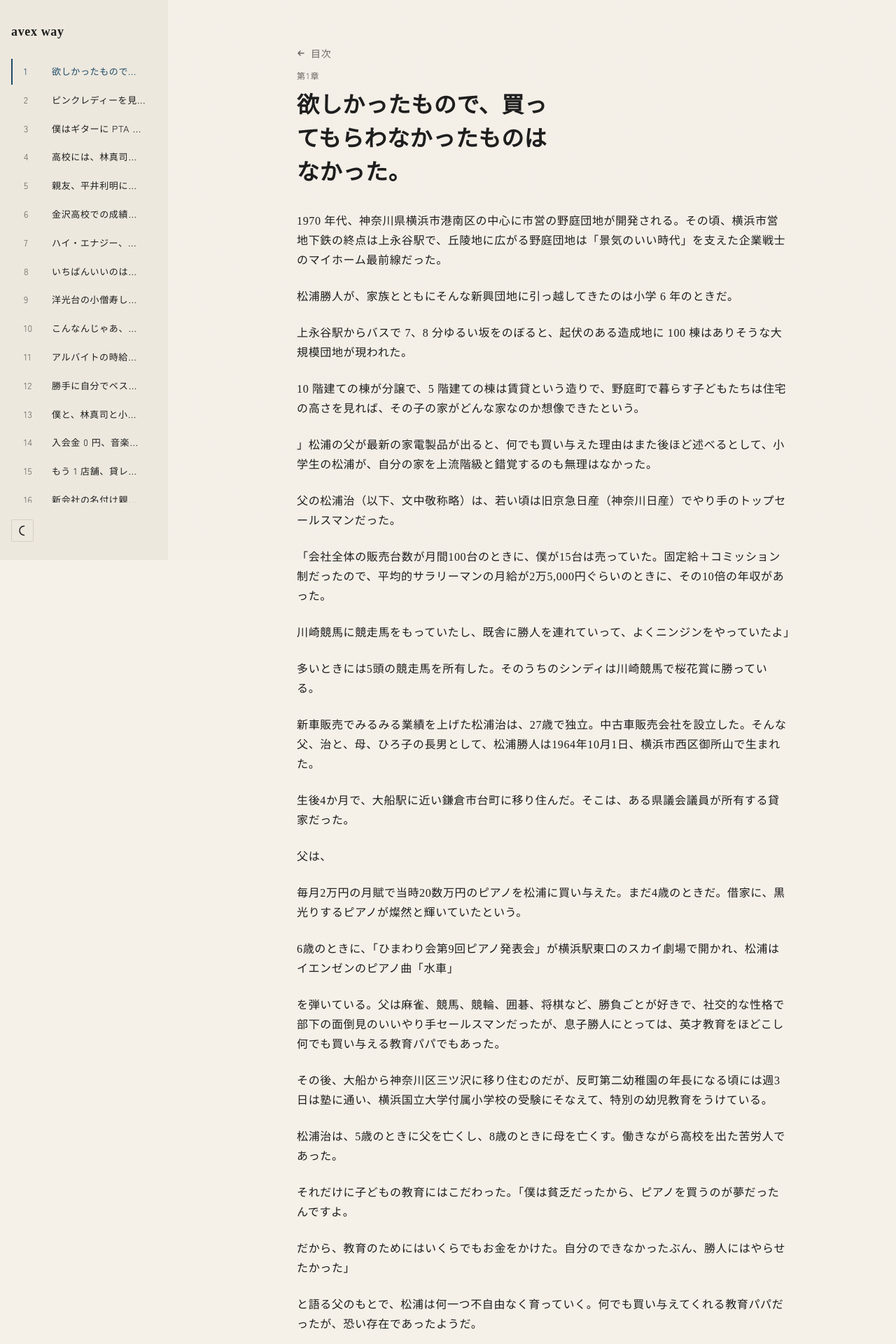
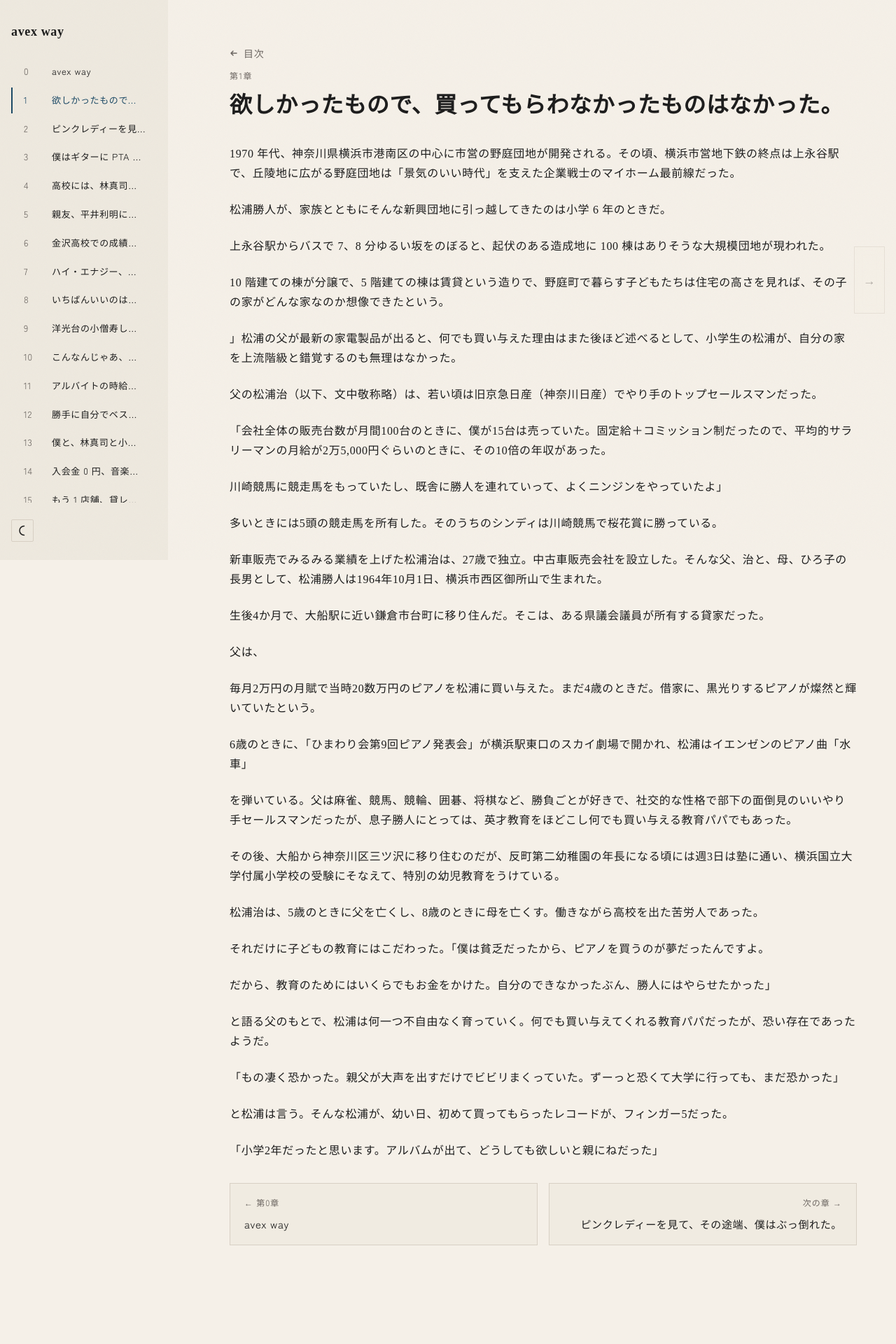
Before and after one commit to schroneko/avexway, a React (Vite) app: page /0001 in a window 1280 px wide. Shown: the top 1920 px of the page at 70% size. After the commit the page ends 1875 px from the top, so only its background shows below. Built offline with nearby package versions, Linux system fonts and the light colour scheme.

Commit message:
Refine chapter navigation and add chapter zero

```diff
--- a/src/components/Sidebar.tsx
+++ b/src/components/Sidebar.tsx
@@ -15,7 +15,7 @@ function formatChapterNumber(id: string) {
 export function Sidebar({ isOpen, onClose }: SidebarProps) {
   const location = useLocation();
   const listRef = useRef<HTMLOListElement>(null);
-  const activeChapterId = chapters.find((chapter) => location.pathname === `/${chapter.id}`)?.id ?? null;
+  const activeChapterId = location.pathname === "/" ? "0000" : chapters.find((chapter) => location.pathname === `/${chapter.id}`)?.id ?? null;
 
   useEffect(() => {
     if (!activeChapterId) {
@@ -39,6 +39,18 @@ export function Sidebar({ isOpen, onClose }: SidebarProps) {
       </div>
       <nav className="sidebar-nav">
         <ol className="sidebar-chapter-list" ref={listRef}>
+          <li>
+            <NavLink
+              className={({ isActive }) => `sidebar-link${isActive ? ' is-active' : ''}`}
+              data-chapter-id="0000"
+              end
+              onClick={onClose}
+              to="/"
+            >
+              <span className="sidebar-link-index">0</span>
+              <span className="sidebar-link-title">{siteTitle}</span>
+            </NavLink>
+          </li>
           {chapters.map((chapter) => (
             <li key={chapter.id}>
               <NavLink
--- a/src/hooks/useKeyboardNav.ts
+++ b/src/hooks/useKeyboardNav.ts
@@ -2,8 +2,10 @@ import { useEffect, useState } from 'react';
 import { useLocation, useNavigate } from 'react-router-dom';
 
 type KeyboardNavOptions = {
-  nextChapterId?: string | null;
-  previousChapterId?: string | null;
+  nextPath?: string | null;
+  previousPath?: string | null;
+  nextIndicator?: string | null;
+  previousIndicator?: string | null;
 };
 
 const indicatorStorageKey = 'keyboard-nav-indicator';
@@ -18,7 +20,12 @@ function isTypingTarget(element: Element | null) {
   return element.isContentEditable || tagName === 'input' || tagName === 'textarea' || tagName === 'select';
 }
 
-export function useKeyboardNav({ nextChapterId, previousChapterId }: KeyboardNavOptions) {
+export function useKeyboardNav({
+  nextPath,
+  previousPath,
+  nextIndicator,
+  previousIndicator,
+}: KeyboardNavOptions) {
   const location = useLocation();
   const navigate = useNavigate();
   const [indicator, setIndicator] = useState<string | null>(null);
@@ -54,16 +61,20 @@ export function useKeyboardNav({ nextChapterId, previousChapterId }: KeyboardNav
 
       const key = event.key.toLowerCase();
 
-      if ((event.key === 'ArrowRight' || key === 'l') && nextChapterId) {
+      if ((event.key === 'ArrowRight' || key === 'l') && nextPath) {
         event.preventDefault();
-        window.sessionStorage.setItem(indicatorStorageKey, nextChapterId);
-        navigate(`/${nextChapterId}`);
+        if (nextIndicator) {
+          window.sessionStorage.setItem(indicatorStorageKey, nextIndicator);
+        }
+        navigate(nextPath);
       }
 
-      if ((event.key === 'ArrowLeft' || key === 'h') && previousChapterId) {
+      if ((event.key === 'ArrowLeft' || key === 'h') && previousPath) {
         event.preventDefault();
-        window.sessionStorage.setItem(indicatorStorageKey, previousChapterId);
-        navigate(`/${previousChapterId}`);
+        if (previousIndicator) {
+          window.sessionStorage.setItem(indicatorStorageKey, previousIndicator);
+        }
+        navigate(previousPath);
       }
     };
 
@@ -72,7 +83,7 @@ export function useKeyboardNav({ nextChapterId, previousChapterId }: KeyboardNav
     return () => {
       window.removeEventListener('keydown', handleKeyDown);
     };
-  }, [navigate, nextChapterId, previousChapterId]);
+  }, [navigate, nextIndicator, nextPath, previousIndicator, previousPath]);
 
   return { indicator };
 }
--- a/src/pages/ChapterPage.tsx
+++ b/src/pages/ChapterPage.tsx
@@ -14,9 +14,13 @@ export function ChapterPage() {
   const chapter = chapterIndex >= 0 ? chapters[chapterIndex] : null;
   const previousChapter = chapterIndex > 0 ? chapters[chapterIndex - 1] : null;
   const nextChapter = chapterIndex >= 0 && chapterIndex < chapters.length - 1 ? chapters[chapterIndex + 1] : null;
+  const previousPath = chapterIndex === 0 ? "/" : previousChapter ? `/${previousChapter.id}` : null;
+  const previousIndicator = chapterIndex === 0 ? "0" : previousChapter?.id ?? null;
   const { indicator } = useKeyboardNav({
-    nextChapterId: nextChapter?.id ?? null,
-    previousChapterId: previousChapter?.id ?? null,
+    nextPath: nextChapter ? `/${nextChapter.id}` : null,
+    previousPath,
+    nextIndicator: nextChapter?.id ?? null,
+    previousIndicator,
   });
 
   const [content, setContent] = useState('');
@@ -97,19 +101,42 @@ export function ChapterPage() {
         </article>
       ) : null}
 
-      {previousChapter || nextChapter ? (
+      {previousPath ? (
+        <Link
+          aria-label={chapterIndex === 0 ? "第0章へ戻る" : `前の章へ: ${previousChapter?.title}`}
+          className="edge-nav-hint edge-nav-hint-left"
+          to={previousPath}
+        >
+          ←
+        </Link>
+      ) : null}
+      {nextChapter ? (
+        <Link
+          aria-label={`次の章へ: ${nextChapter.title}`}
+          className="edge-nav-hint edge-nav-hint-right"
+          to={`/${nextChapter.id}`}
+        >
+          →
+        </Link>
+      ) : null}
+
+      {previousPath || nextChapter ? (
+        <>
           <nav aria-label="章送り" className="chapter-nav">
-          {previousChapter ? (
-            <Link className="chapter-nav-link" to={`/${previousChapter.id}`}>
-              ← {previousChapter.title}
+            {previousPath ? (
+              <Link className="chapter-nav-link" to={previousPath}>
+                <span className="chapter-nav-meta">{chapterIndex === 0 ? "← 第0章" : "← 前の章"}</span>
+                <span className="chapter-nav-title">{chapterIndex === 0 ? siteTitle : previousChapter?.title}</span>
               </Link>
             ) : null}
             {nextChapter ? (
               <Link className="chapter-nav-link chapter-nav-link-next" to={`/${nextChapter.id}`}>
-              {nextChapter.title} →
+                <span className="chapter-nav-meta">次の章 →</span>
+                <span className="chapter-nav-title">{nextChapter.title}</span>
               </Link>
             ) : null}
           </nav>
+        </>
       ) : null}
 
       {indicator ? (
--- a/src/pages/HomePage.tsx
+++ b/src/pages/HomePage.tsx
@@ -1,6 +1,7 @@
 import { useEffect, useState } from "react";
 import ReactMarkdown from "react-markdown";
 import { Link } from "react-router-dom";
+import { useKeyboardNav } from "../hooks/useKeyboardNav";
 import { chapters, loadIntroContent, siteTitle, stripLeadingHeading } from "../lib/chapters";
 
 function formatChapterNumber(id: string) {
@@ -10,6 +11,12 @@ function formatChapterNumber(id: string) {
 export function HomePage() {
   const [intro, setIntro] = useState("");
   const [error, setError] = useState<string | null>(null);
+  const { indicator } = useKeyboardNav({
+    nextPath: chapters[0] ? `/${chapters[0].id}` : null,
+    previousPath: null,
+    nextIndicator: chapters[0]?.id ?? null,
+    previousIndicator: null,
+  });
 
   useEffect(() => {
     document.title = siteTitle;
@@ -43,6 +50,7 @@ export function HomePage() {
   return (
     <main className="page page-home">
       <header className="page-header">
+        <p className="chapter-label">第0章</p>
         <h1 className="page-title">{siteTitle}</h1>
       </header>
 
@@ -70,6 +78,22 @@ export function HomePage() {
           ))}
         </ol>
       </section>
+
+      {chapters[0] ? (
+        <Link
+          aria-label={`次の章へ: ${chapters[0].title}`}
+          className="edge-nav-hint edge-nav-hint-right"
+          to={`/${chapters[0].id}`}
+        >
+          →
+        </Link>
+      ) : null}
+
+      {indicator ? (
+        <div aria-live="polite" className="keyboard-indicator" role="status">
+          第{formatChapterNumber(indicator)}章
+        </div>
+      ) : null}
     </main>
   );
 }
--- a/src/styles.css
+++ b/src/styles.css
@@ -10,7 +10,7 @@
   --border: #d8d0c4;
   --overlay: rgba(28, 28, 28, 0.3);
   --texture-opacity: 0.03;
-  --content-max: 48em;
+  --content-max: 60rem;
   --sidebar-width: 240px;
   --sidebar-offset: 272px;
   --space-4: 4px;
@@ -305,7 +305,7 @@ blockquote {
 }
 
 .page-title {
-  max-width: 12em;
+  max-width: none;
 }
 
 .status-message,
@@ -475,25 +475,91 @@ hr {
 }
 
 .chapter-nav {
-  display: flex;
-  flex-wrap: wrap;
-  align-items: center;
-  justify-content: space-between;
-  gap: var(--space-24);
+  display: grid;
+  grid-template-columns: repeat(2, minmax(0, 1fr));
+  gap: var(--space-16);
 }
 
 .chapter-nav-link {
-  color: var(--text-secondary);
+  display: grid;
+  gap: var(--space-8);
+  min-width: 0;
+  min-height: 88px;
+  padding: var(--space-16) 20px;
+  border: 1px solid var(--border);
+  background: color-mix(in srgb, var(--bg-sidebar) 76%, var(--bg) 24%);
+  color: var(--text);
   font-size: 0.9375rem;
+  transition:
+    border-color 140ms ease,
+    background-color 140ms ease,
+    color 140ms ease,
+    transform 140ms ease;
 }
 
 .chapter-nav-link:hover {
+  border-color: var(--accent);
+  background: color-mix(in srgb, var(--bg-sidebar) 58%, var(--bg) 42%);
   color: var(--accent);
+  transform: translateY(-1px);
 }
 
 .chapter-nav-link-next {
-  margin-left: auto;
   text-align: right;
+}
+
+.chapter-nav-meta {
+  color: var(--text-secondary);
+  font-family: var(--font-ui);
+  font-size: 0.75rem;
+  letter-spacing: 0.08em;
+}
+
+.chapter-nav-title {
+  min-width: 0;
+  overflow: hidden;
+  text-overflow: ellipsis;
+  white-space: nowrap;
+}
+
+.edge-nav-hint {
+  position: fixed;
+  top: 50%;
+  z-index: 10;
+  display: inline-flex;
+  align-items: center;
+  justify-content: center;
+  width: 44px;
+  height: 96px;
+  border: 1px solid var(--border);
+  background: color-mix(in srgb, var(--bg) 80%, transparent 20%);
+  color: var(--text-secondary);
+  font-family: var(--font-ui);
+  font-size: 1.1rem;
+  line-height: 1;
+  transform: translateY(-50%);
+  opacity: 0.5;
+  backdrop-filter: blur(6px);
+  transition:
+    opacity 140ms ease,
+    color 140ms ease,
+    border-color 140ms ease,
+    background-color 140ms ease;
+}
+
+.edge-nav-hint:hover {
+  border-color: var(--accent);
+  background: color-mix(in srgb, var(--bg-sidebar) 74%, var(--bg) 26%);
+  color: var(--accent);
+  opacity: 0.95;
+}
+
+.edge-nav-hint-left {
+  left: var(--space-16);
+}
+
+.edge-nav-hint-right {
+  right: var(--space-16);
 }
 
 .keyboard-indicator {
@@ -567,8 +633,15 @@ hr {
     gap: var(--space-24);
   }
 
+  .chapter-nav {
+    grid-template-columns: 1fr;
+  }
+
+  .edge-nav-hint {
+    display: none;
+  }
+
   .chapter-nav-link-next {
-    margin-left: 0;
     text-align: left;
   }
 
```
Lines whose indentation alone changed are shown as unchanged.
